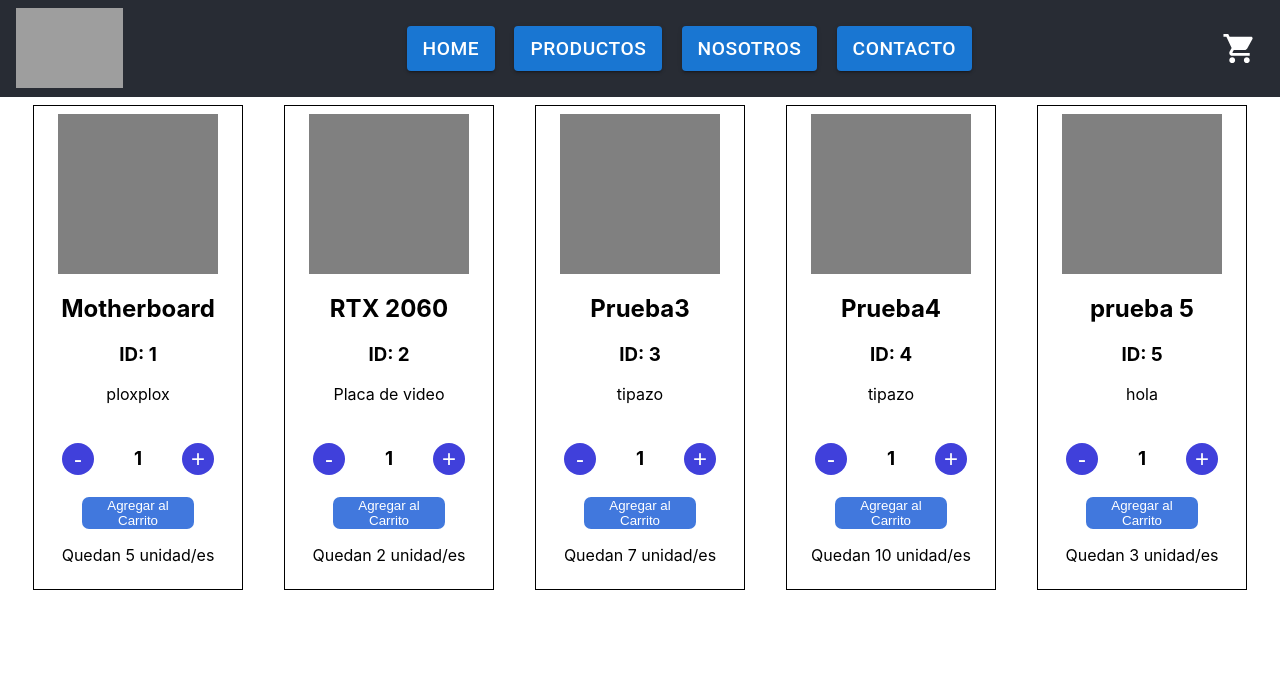
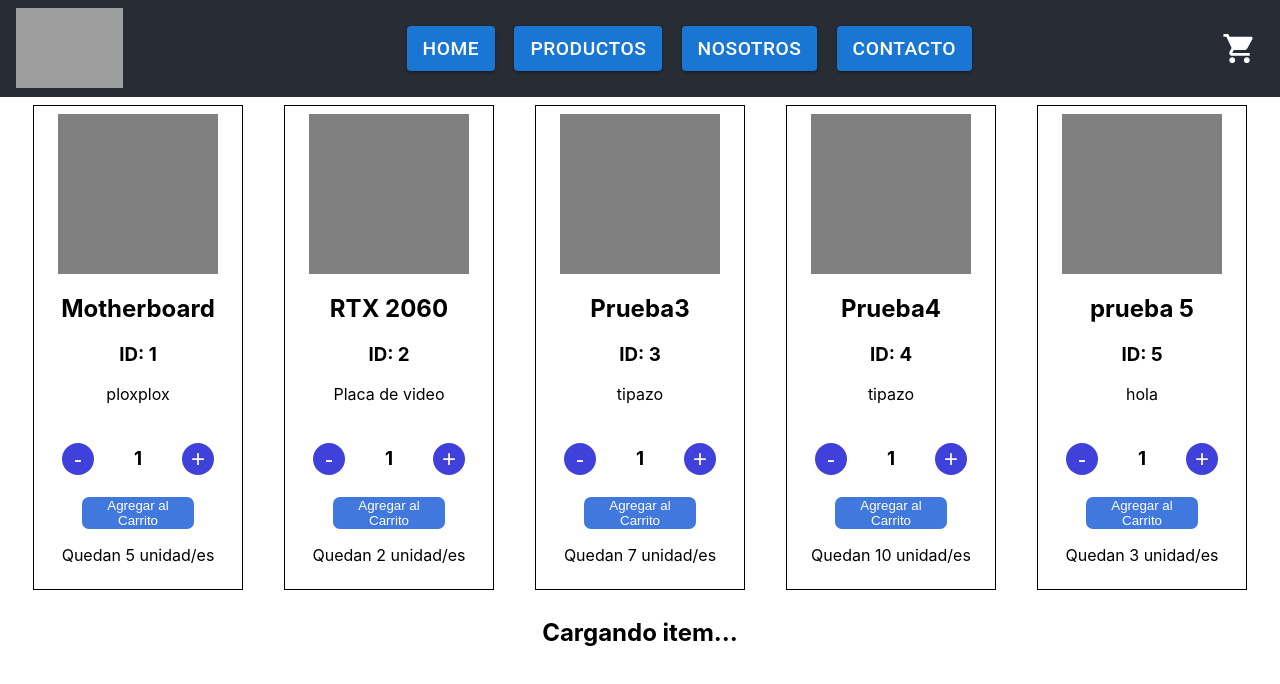
Before and after one commit to LoboAlejandro/ReactJs, a React (Create React App) app: page /productos/1 in a window 1280 px wide. Shown: the top 684 px of the page. Built offline with nearby package versions, Linux system fonts and the light colour scheme; grey boxes are pictures that could not be loaded; the HTML template or start-up script is replaced by a standard one.

Commit message:
consulta clase 06

```diff
--- a/src/App.js
+++ b/src/App.js
@@ -1,6 +1,7 @@
 import React from 'react';
 import NavBar from './components/Header/NavBar'
-import ItemListContainer from './components/Main/ItemListContainer/ItemListContainer';
+import ItemListContainer from './components/Main/ItemListContainer';
+import ItemDetailContainer from './components/Main/ItemDetailContainer';
 import './App.css'
 
 function App() {
@@ -9,6 +10,7 @@ function App() {
     <div className="App">
         <NavBar/>
         <ItemListContainer/>
+        <ItemDetailContainer/>
     </div>
   );
 }
--- /dev/null
+++ b/src/components/Main/ItemDetail.js
@@ -0,0 +1,75 @@
+import React, { useState, useEffect } from 'react';
+
+export default function ItemDetail({producto}) {
+    const [products, setProducts]= useState([]);
+    const{id, nombre, description, stock}= producto;
+
+    const getProducts= new Promise((resolve, reject)=>{
+            return setTimeout(()=>{
+                return resolve(producto);
+            }, 2000)
+    })
+
+    async function getProductsAsync(){
+        try{
+            const productos= await getProducts;
+            setProducts(productos);
+        }catch(error){
+            console.log('error', error);
+        }
+    }
+
+    useEffect(()=>{
+        getProductsAsync();
+    },[])
+
+    return(
+        <article className="productDetail">
+            {console.log(products.length)}
+            {products.length ? (
+                <>
+                    <div className='divImagen'></div>
+                    <div className="productInfo">
+                        <h2 className="nombre">{nombre}</h2>
+                        <h4>ID: {id}</h4>
+                        <p className="description">{description}</p>
+                        <p>Quedan {stock} unidad/es</p>
+                    </div>
+                </>):
+                (<h2>Cargando item...</h2>)
+            }
+        </article>
+    );
+
+    // const [productos, setProductos] = useState([]);
+
+    // const getProducto = () => {
+    //     fetch('https://pokeapi.co/api/v2/pokemon?limit=10')
+    //     .then((response) => {
+    //         console.log(response.json())
+    //         return response;
+    //     })
+    //     .then((producto) => {
+    //         console.log(producto.results);
+    //         setProductos(producto.results);
+    //     });
+    // };
+
+    // useEffect(() => {
+    //     setTimeout(() => {
+    //         getProducto();
+    //     }, 2000);
+    // }, []);
+
+    // return (
+    //     <ul>
+    //         {productos.length ? (
+    //             <>{
+    //                 productos.map((producto, index) => {
+    //                 return <li key={index}>{producto}</li>;
+    //                 })
+    //             }</>
+    //         ):(<h3>cargando productos</h3>)}
+    //     </ul>
+    // );
+}
--- /dev/null
+++ b/src/components/Main/ItemDetailContainer.js
@@ -0,0 +1,22 @@
+import React from 'react';
+import ItemDetail from './ItemDetail';
+import { dataProducts } from '../../data/data'
+
+export default function ItemDetailContainer() {
+
+    const id= 2;
+
+    return (
+        <>
+            {
+                dataProducts.map((producto)=>{
+                    if(producto.id === id){
+                        return(
+                            <ItemDetail key={id} producto={producto}/>
+                        )
+                    }
+                })
+            }
+        </>
+    );
+}
--- a/src/components/Main/ItemListContainer/ItemList/ItemList.js
+++ b/src/components/Main/ItemList.js
@@ -1,6 +1,6 @@
 import React, {useState, useEffect} from 'react';
-import { dataProducts } from '../../../../data/data';
-import { Item } from './Item/Item';
+import { dataProducts } from '../../data/data';
+import { Item } from './Item';
 
 export default function ItemList(){
 
--- a/src/components/Main/ItemListContainer/ItemListContainer.js
+++ b/src/components/Main/ItemListContainer.js
@@ -1,5 +1,5 @@
 import React from 'react'
-import ItemList from './ItemList/ItemList';
+import ItemList from './ItemList';
 
 export default function ItemListContainer(){
 
```
Also changed, not shown: src/components/Main/Item.js (renamed from src/components/Main/ItemListContainer/ItemList/Item/Item.js), src/components/Main/ItemCount.js (renamed from src/components/Main/ItemListContainer/ItemList/Item/ItemCount.js).
